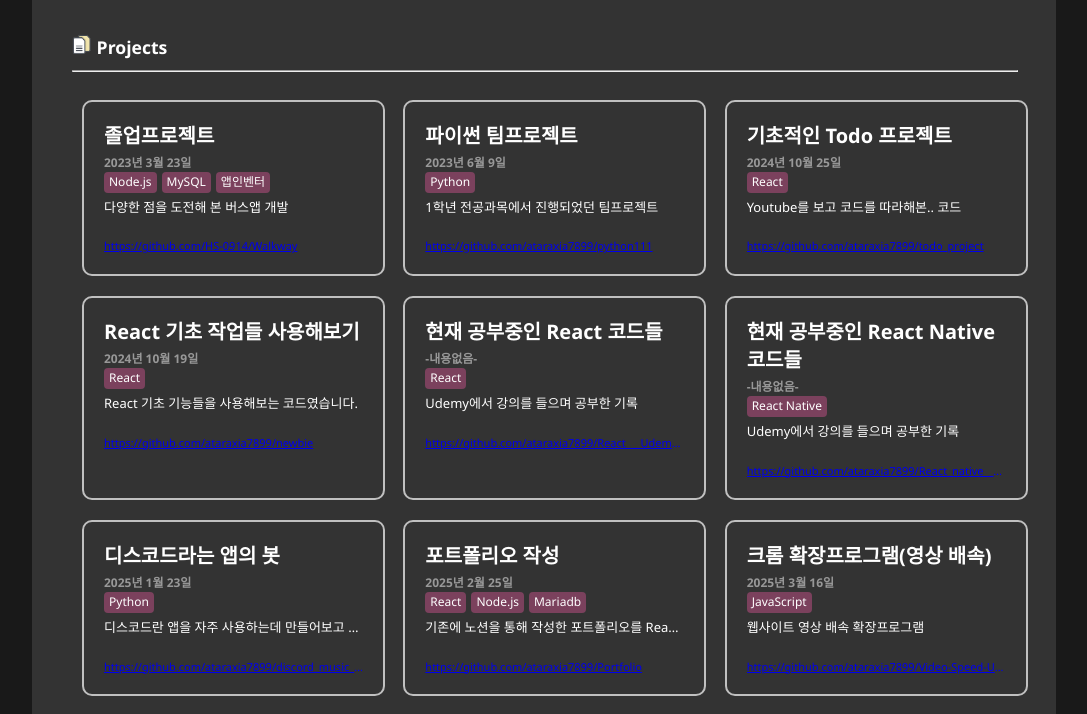
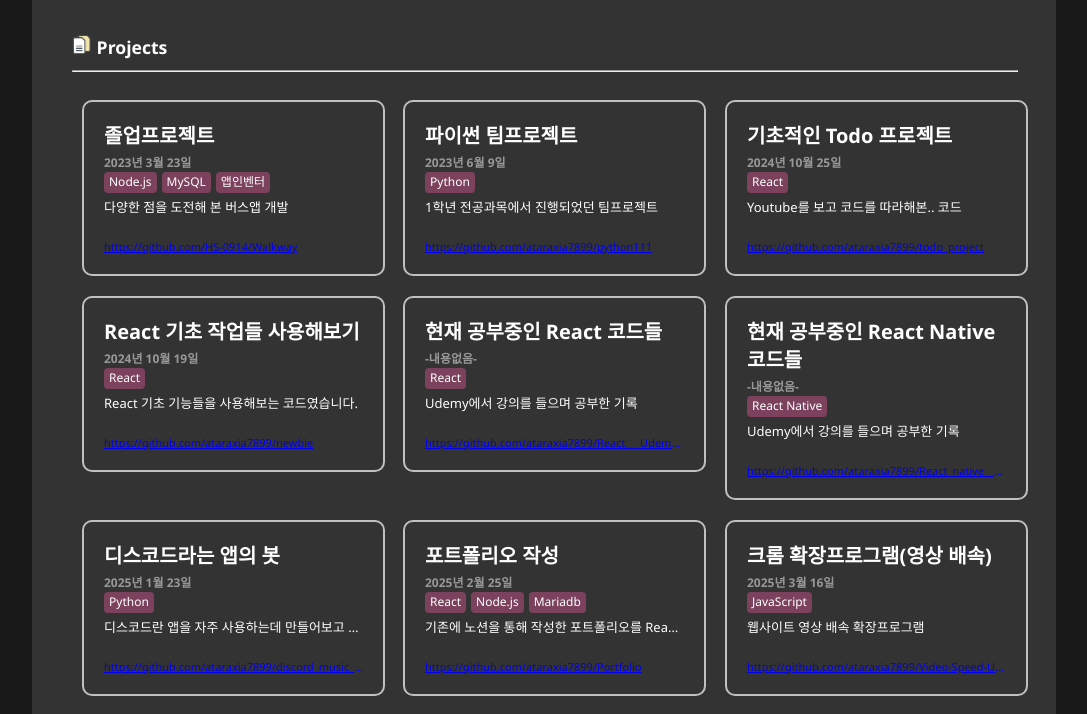
Before and after one commit to ataraxia7899/Portfolio, a React (Vite) app: page / in a window 1280 px wide. Shown: the part 1174-1888 px from the top of the page, without its empty margins (86-1173 px from the left). Built offline with nearby package versions, Linux system fonts and the light colour scheme.

Commit message:
ScrollCard 컴포넌트 추가 및 카드 애니메이션 설정 개선

```diff
--- a/src/components/Project_Card.jsx
+++ b/src/components/Project_Card.jsx
@@ -1,5 +1,7 @@
-import { useState } from 'react';
+import { useState, useMemo } from 'react';
 import './Projects_Data/Projects_Data';
+import ScrollCard from './ScrollCard/ScrollCard';
+import './ScrollCard/ScrollCard.css';
 
 export default function Project_Card(props) {
 	const [selectedProject, setSelectedProject] = useState(null);
@@ -59,10 +61,37 @@ export default function Project_Card(props) {
 		return { __html: htmlContent };
 	};
 
+	// 카드별 애니메이션 설정 - 더 자연스럽고 일반적인 패턴
+	const cardAnimationConfigs = useMemo(
+		() => [
+			{ type: 'fadeUp', delay: 0 },
+			{ type: 'fadeUp', delay: 0.1 },
+			{ type: 'fadeUp', delay: 0.2 },
+			{ type: 'fadeUp', delay: 0.3 },
+			{ type: 'fadeUp', delay: 0.4 },
+			{ type: 'fadeUp', delay: 0.5 },
+		],
+		[]
+	);
+
 	return (
 		<>
 			<div className="explanation_Card">
 				{props.Card_data.map((item, index) => (
+					<ScrollCard
+						key={index}
+						animationType={
+							cardAnimationConfigs[index % cardAnimationConfigs.length].type
+						}
+						animationDuration={1.2}
+						ease="power2.out"
+						scrollStart="top bottom-=50px"
+						scrollEnd="bottom top+=50px"
+						delay={
+							cardAnimationConfigs[index % cardAnimationConfigs.length].delay
+						}
+						className="project-card-wrapper"
+					>
 						<div
 							key={index}
 							className="explanation"
@@ -144,6 +173,7 @@ export default function Project_Card(props) {
 								{item.url || '-내용없음-'}
 							</a>
 						</div>
+					</ScrollCard>
 				))}
 			</div>
 
```
Lines whose indentation alone changed are shown as unchanged.
